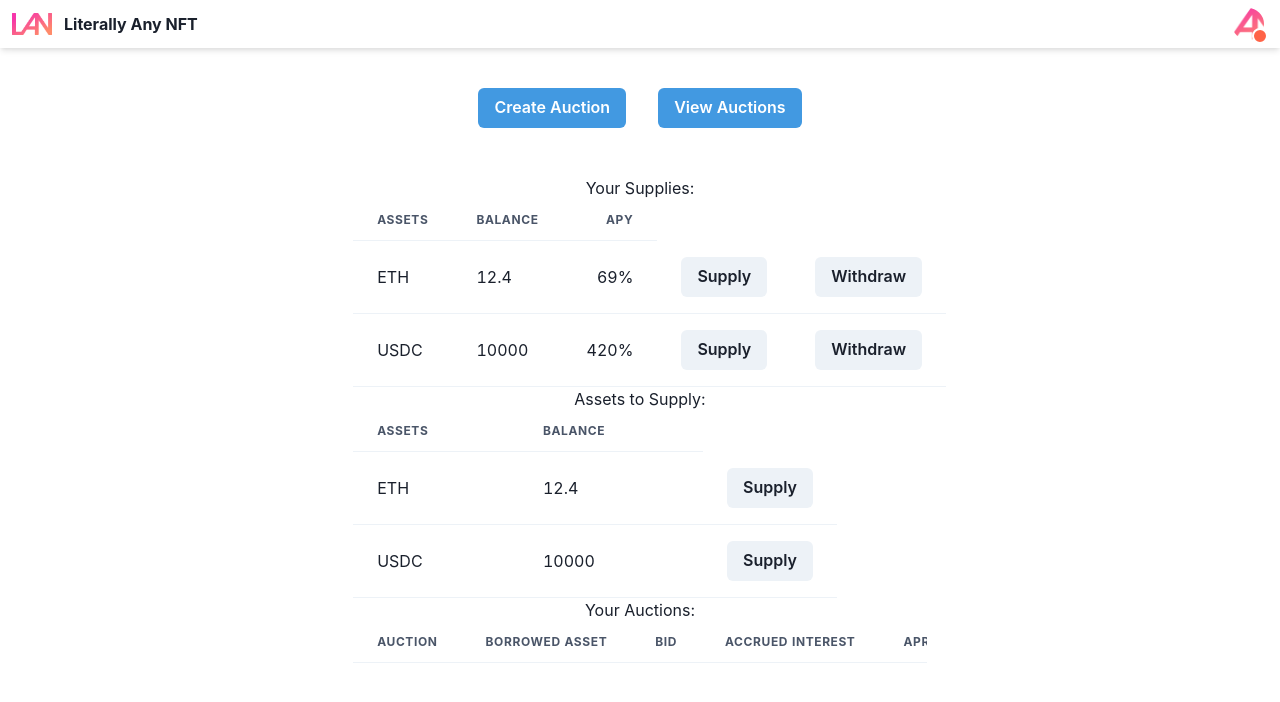
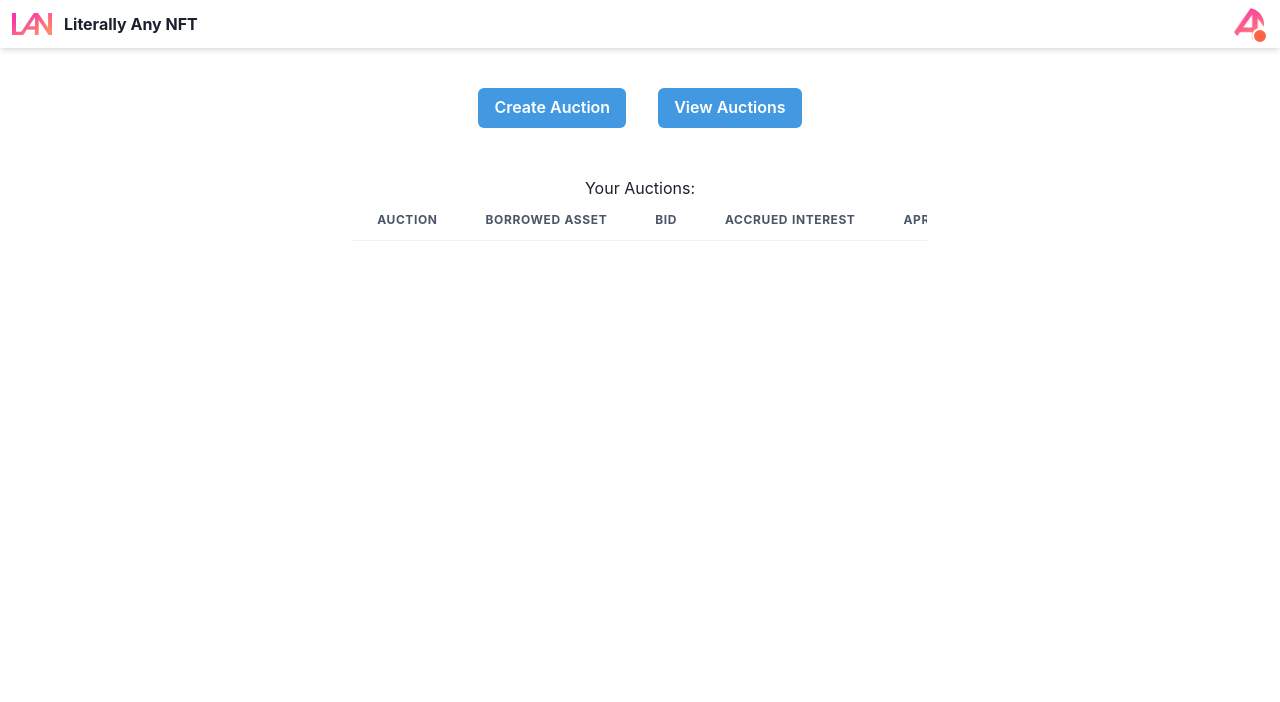
Before and after one commit to AustinRamos/LAN, a React (Create React App) app: page / in a window 1280 px wide. Shown: the top 702 px of the page. Built offline with nearby package versions, Linux system fonts and the light colour scheme; a web font is replaced by a local one.

Commit message:
cleaned up dashboard

```diff
--- a/scripts/deploy.js
+++ b/scripts/deploy.js
@@ -40,8 +40,10 @@ const address = await owner.getAddress()
   console.log(`deployed LAN contract to ${lan.address}`)
   console.log("deployed nft: ",nftFactory.address)
 
+    await nftFactory.connect(owner).mint(0)
+
   //now need to send nft to dotenv of accnt 10
-  const res = await nftFactory.connect(owner).createToken("test");
+  //const res = await nftFactory.connect(owner).createToken("test");
 
 
 }
--- a/src/components/Auctions.jsx
+++ b/src/components/Auctions.jsx
@@ -148,8 +148,8 @@ const handleClick = ()=>{
 Existing Auctions:
 <Flex>
 
-<TableContainer>
-<Table variant='simple'>
+<TableContainer maxWidth="100%" size="lg">
+<Table variant='striped'size="lg" maxWidth="100%">
 {/* <TableCaption>Imperial to metric conversion factors</TableCaption> */}
 <Thead>
 <Tr>
@@ -158,9 +158,10 @@ Existing Auctions:
 <Th> Bids </Th>
 <Th> Apr </Th>
 <Th> End Time </Th>
-
+<Th> TEST</Th>
 </Tr>
 </Thead>
+
 <Tbody>
 {loans.map(loan=>
 
@@ -179,11 +180,12 @@ Existing Auctions:
       {loan[5].toNumber()}
     </Td>
     <Td>
-    {getdate(loan[8].toNumber())}
+     {getdate(loan[8].toNumber())}
     </Td>
+    <Td><Button>View</Button></Td>
   </Tr>
 
-)}
+)}{new Date().toLocaleTimeString()}
 
 </Tbody>
 
--- a/src/components/CreateAuction.jsx
+++ b/src/components/CreateAuction.jsx
@@ -162,9 +162,9 @@ address _operator,
 
                 <RadioGroup size="sm" defaultValue='FRAX' {...register("baseAsset")}>
                     <HStack spacing='12px'>
-                        <Radio size="sm" value='FRAX' {...register("baseAsset")}>FRAX</Radio>
-                        <Radio value='WETH' {...register("baseAsset")} >WETH</Radio>
-                        <Radio value='USDC' {...register("baseAsset")} >USDC</Radio>
+                        <Radio size="sm" value='FRAX' >FRAX</Radio>
+                        <Radio value='WETH'  >WETH</Radio>
+                        <Radio value='USDC'  >USDC</Radio>
                     </HStack>
                 </RadioGroup>
 
--- a/src/components/Dashboard.jsx
+++ b/src/components/Dashboard.jsx
@@ -64,104 +64,14 @@ import { useEffect, useState } from 'react'
     return (
     //INSTEAD OF DIV COULD DO VSTACK OR SOMETHING...
     <div>
-      Your Supplies:
- <Flex >
+      Your Auctions:
+
 
 
             {/* <TableContainer > */}
 
-  <Table sx="sm" variant='simple'>
-    {/* <TableCaption>Imperial to metric conversion factors</TableCaption> */}
-    <Thead>
-      <Tr>
-        <Th>Assets</Th>
-        <Th>Balance</Th>
-        <Th isNumeric>APY</Th>
-      </Tr>
-    </Thead>
-    <Tbody>
-      <Tr>
-        <Td>ETH</Td>
-        <Td>12.4</Td>
-        <Td isNumeric>69%</Td>
-        <Flex>
-        <Td><Button>Supply</Button></Td>
-        <Td><Button>Withdraw</Button></Td>
-        </Flex>
-
-      </Tr>
-      <Tr>
-        <Td>USDC</Td>
-        <Td> 10000</Td>
-        <Td isNumeric>420%</Td>
-        <Flex>
-        <Td><Button>Supply</Button></Td>
-        <Td><Button>Withdraw</Button></Td>
-        </Flex>
-      </Tr>
-
-    </Tbody>
-    {/* <Tfoot>
-      <Tr>
-        <Th>To convert</Th>
-        <Th>into</Th>
-        <Th isNumeric>multiply by</Th>
-      </Tr>
-    </Tfoot> */}
-  </Table>
-
-{/* // </TableContainer> */}
-</Flex>
 
 
-Assets to Supply:
-<Flex>
-
-
-<Table variant='simple'>
-{/* <TableCaption>Imperial to metric conversion factors</TableCaption> */}
-<Thead>
-<Tr>
-<Th>Assets</Th>
-<Th>Balance</Th>
-
-</Tr>
-</Thead>
-<Tbody>
-<Tr>
-<Td>ETH</Td>
-<Td>12.4</Td>
-
-<Flex>
-<Td><Button>Supply</Button></Td>
-
-</Flex>
-
-</Tr>
-<Tr>
-<Td>USDC</Td>
-<Td> 10000</Td>
-
-<Flex>
-<Td><Button>Supply</Button></Td>
-</Flex>
-</Tr>
-
-</Tbody>
-{/* <Tfoot>
-<Tr>
-<Th>To convert</Th>
-<Th>into</Th>
-<Th isNumeric>multiply by</Th>
-</Tr>
-</Tfoot> */}
-</Table>
-
-</Flex>
-
-
-
-Your Auctions:
 <Flex>
 
 <TableContainer>
@@ -186,6 +96,7 @@ Your Auctions:
 </TableContainer>
 
 </Flex>
+
     </div>
     )
  }
```
Also changed, not shown: 1 other file (tests, documents, lock files or other folders).
